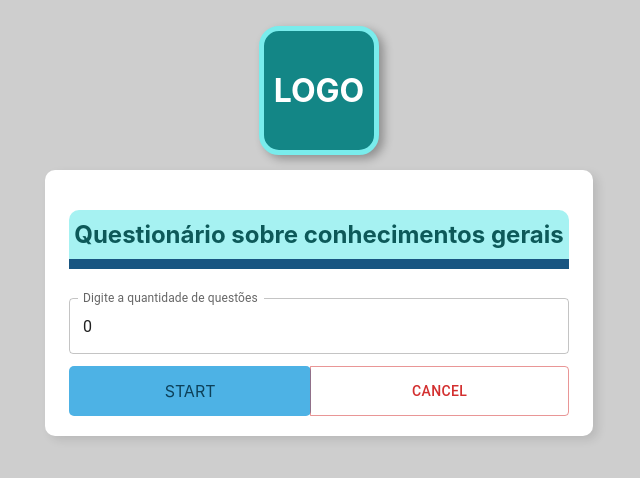
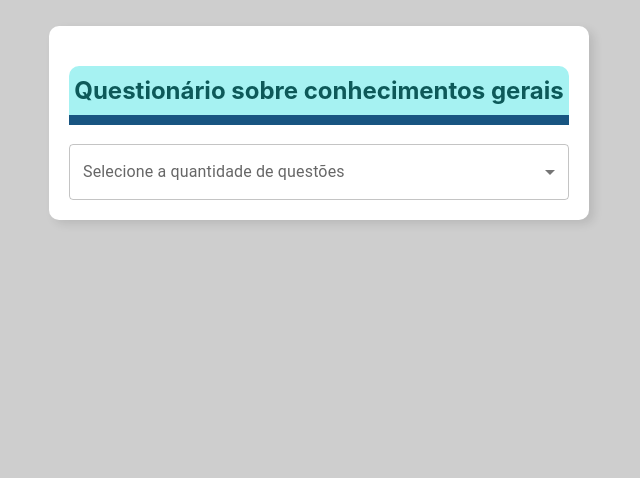
Before and after one commit to sycrot/waproject_test_questionarie, a React (Create React App) app: page / in a window 1280 px wide. Shown: the top 478 px of the page, without its empty margins (321-961 px from the left). Built offline with nearby package versions, Linux system fonts and the light colour scheme.

Commit message:
updated 18342010

```diff
--- a/src/App.tsx
+++ b/src/App.tsx
@@ -1,31 +1,69 @@
 import './App.css'
-import { Box, Container } from '@mui/material'
-import { HomePage } from './components/HomePage/HomePage'
+import { Box, Container, FormControl, InputLabel, MenuItem, Select, SelectChangeEvent } from '@mui/material'
+import TitleItem from './components/TitleItem/TitleItem'
+import { useState } from 'react'
+import {  useHistory } from 'react-router'
+import ButtonLink from './components/ButtonLink/ButtonLink'
 
 const App = () => {
+	const [numQuestions, setNumQuestions] = useState('')
+	let history = useHistory()
+	const local = localStorage.getItem('reporting') === null ? '' : JSON.parse(localStorage['reporting'])
+
+	const handleNumQuestions = (event: SelectChangeEvent) => {
+		if (event.target.value !== '0') {
+			history.push(`/startPage/${event.target.value}`)
+		}
+	}
+
+	const handleButtonReporting = () => {
+		if (local !== '') {
+			return (
+				<Box sx={{marginTop: '10px'}}>
+					<ButtonLink text="Relatórios" link="/reporting" color="#59200d" textColor="#f9dcd2"/>
+				</Box>
+			)
+		}
+	}
 
 	return (
 		<Container >
 			<Box sx={{
 				width: '100%',
-				textAlign: 'center'
+				height: '100%',
+				textAlign: 'center',
+				margin: 'auto'
 				}}>
-				<h1 style={{
-					background: '#138686',
-					width: '20%',
-					padding: '40px 0',
-					margin: 'auto',
-					borderRadius: '20px',
-					color: '#fff',
-					border: '5px solid #79ecec',
-					marginBottom: '15px',
-                    boxShadow: '5px 4px 10px rgba(0,0,0,0.3)'
-				}}>LOGO</h1>
 			</Box>
-			<Box>
-				<HomePage />
+			<Box sx={{
+				width: '500px',
+				borderRadius: '10px',
+				background: '#fff',
+				padding: '20px',
+				boxShadow: '5px 4px 10px rgba(0,0,0,0.1)'
+			}}>
+				<TitleItem text="Questionário sobre conhecimentos gerais"/>
+				<FormControl sx={{width: '100%'}}>
+					<InputLabel id="demo-simple-select-helper-label">Selecione a quantidade de questões</InputLabel>
+					<Select
+						labelId="demo-simple-select-helper-label"
+						id="demo-simple-select-helper"
+						value={numQuestions}
+						label="Quantidade"
+						onChange={handleNumQuestions}
+					>
+						<MenuItem value={5}>5</MenuItem>
+						<MenuItem value={10}>10</MenuItem>
+						<MenuItem value={15}>15</MenuItem>
+						<MenuItem value={20}>20</MenuItem>
+						<MenuItem value={25}>25</MenuItem>
+						<MenuItem value={30}>30</MenuItem>
+						<MenuItem value={35}>35</MenuItem>
+						<MenuItem value={40}>40</MenuItem>
+					</Select>
+				</FormControl>
+				{handleButtonReporting()}
 			</Box>
-
 		</Container>
 
 	)
--- a/src/components/HomePage/HomePage.tsx
+++ /dev/null
@@ -1,67 +0,0 @@
-import { Button, ButtonGroup, Container, TextField } from '@mui/material'
-import { Box } from '@mui/system'
-import { useState } from 'react'
-import ButtonLink from '../ButtonLink/ButtonLink'
-import TitleItem from '../TitleItem/TitleItem'
-
-export const HomePage = () => {
-	const [numQuestions, setNumQuestions] = useState(0)
-	const local = localStorage.getItem('reporting') === null ? '' : JSON.parse(localStorage['reporting'])
-
-	const handleNumQuestions = (num: number) => {
-		setNumQuestions(+num)
-	}
-
-	const handleButtonReporting = () => {
-		if (local !== '') {
-			return (
-				<Box sx={{marginTop: '10px'}}>
-					<ButtonLink text="Relatórios" link="/reporting" color="#59200d" textColor="#f9dcd2"/>
-				</Box>
-			)
-		}
-	}
-
-    return (
-        <Container maxWidth="sm"
-			sx={{
-				borderRadius: '10px',
-				background: '#fff',
-				padding: '20px',
-				boxShadow: '5px 4px 10px rgba(0,0,0,0.1)'
-			}}>
-			<Box
-				component="form"
-				sx={{ width: '500px'}}
-				mt={2}
-				noValidate
-				autoComplete="off">
-					<TitleItem text="Questionário sobre conhecimentos gerais"/>
-					<TextField
-						id="outlined-required"
-						label="Digite a quantidade de questões"
-						sx={{marginTop: '10px'}}
-						variant="outlined"
-						fullWidth
-						onChange={e => handleNumQuestions(+e.target.value)} value={numQuestions}/>
-
-					<ButtonGroup
-						variant="outlined" aria-label="outlined button-group"
-						fullWidth
-						sx={{
-							mt: '12px',
-							pointerEvents: `${numQuestions > 0 ? 'inherit' : 'none'}`}}>
-						<ButtonLink
-							text="Start"
-							link={`/questions/${numQuestions}`}
-							color="#4db2e5"
-							textColor="#0d4059"
-						/>
-						<Button color="error" onClick={e => setNumQuestions(0)} sx={{marginLeft: '10px'}}>Cancel</Button>
-					</ButtonGroup>
-			</Box>
-
-			{handleButtonReporting()}
-		</Container>
-    )
-}
--- /dev/null
+++ b/src/components/StartPage/StartPage.tsx
@@ -0,0 +1,66 @@
+import { Container } from '@mui/material'
+import { Box } from '@mui/system'
+import { useEffect, useState } from 'react'
+import { useParams } from 'react-router'
+import ButtonLink from '../ButtonLink/ButtonLink'
+import TitleItem from '../TitleItem/TitleItem'
+
+const StartPage = () => {
+	const [numQuestions, setNumQuestions] = useState(0)
+	const params = useParams()
+
+	useEffect(() => {
+        const getList = () => {
+            let numParams:string = JSON.stringify(params)
+            let num:any = JSON.parse(numParams)
+            setNumQuestions(num.num)
+        }
+        getList()
+    }, [])
+
+    return (
+        <Container
+			sx={{
+				borderRadius: '10px',
+				background: '#fff',
+				padding: '20px',
+				boxShadow: '5px 4px 10px rgba(0,0,0,0.1)',
+				margin: 'auto',
+				width: '800px'
+			}}>
+			<Box
+				component="form"
+				mt={2}
+				noValidate
+				autoComplete="off">
+					<TitleItem text="Questionário sobre conhecimentos gerais"/>
+
+					<Box
+						sx={{
+							width: '100%',
+							display: 'flex',
+							justifyContent: 'space-between',
+							mt: '12px'
+						}}>
+						<Box sx={{width: '100%'}}>
+							<ButtonLink
+								text="Start"
+								link={`/questions/${numQuestions}`}
+								color="#4db2e5"
+								textColor="#0d4059"
+							/>
+						</Box>
+						<Box sx={{width: '100%', marginLeft: '10px'}}>
+							<ButtonLink
+								text="Cancel"
+								link="/"
+								color="#f2aca6"
+								textColor="#59130d"
+							/>
+						</Box>
+					</Box>
+			</Box>
+		</Container>
+    )
+}
+export default StartPage
--- a/src/index.tsx
+++ b/src/index.tsx
@@ -7,12 +7,14 @@ import { BrowserRouter, Switch, Route } from 'react-router-dom';
 import ListQuestions from './components/ListQuestions/ListQuestions';
 import PointsTemplate from './components/PointsTemplate/PointsTemplate';
 import ReportPage from './components/ReportPage/ReportPage';
+import StartPage from './components/StartPage/StartPage';
 
 ReactDOM.render(
   <BrowserRouter>
     <Switch>
       <Route path="/" exact={true} component={App} />
       <Route path="/questions/:num" component={ListQuestions} />
+      <Route path="/startPage/:num" component={StartPage} />
       <Route path="/points/:id?" component={PointsTemplate}/>
       <Route path="/reporting" component={ReportPage}/>
     </Switch>
```
